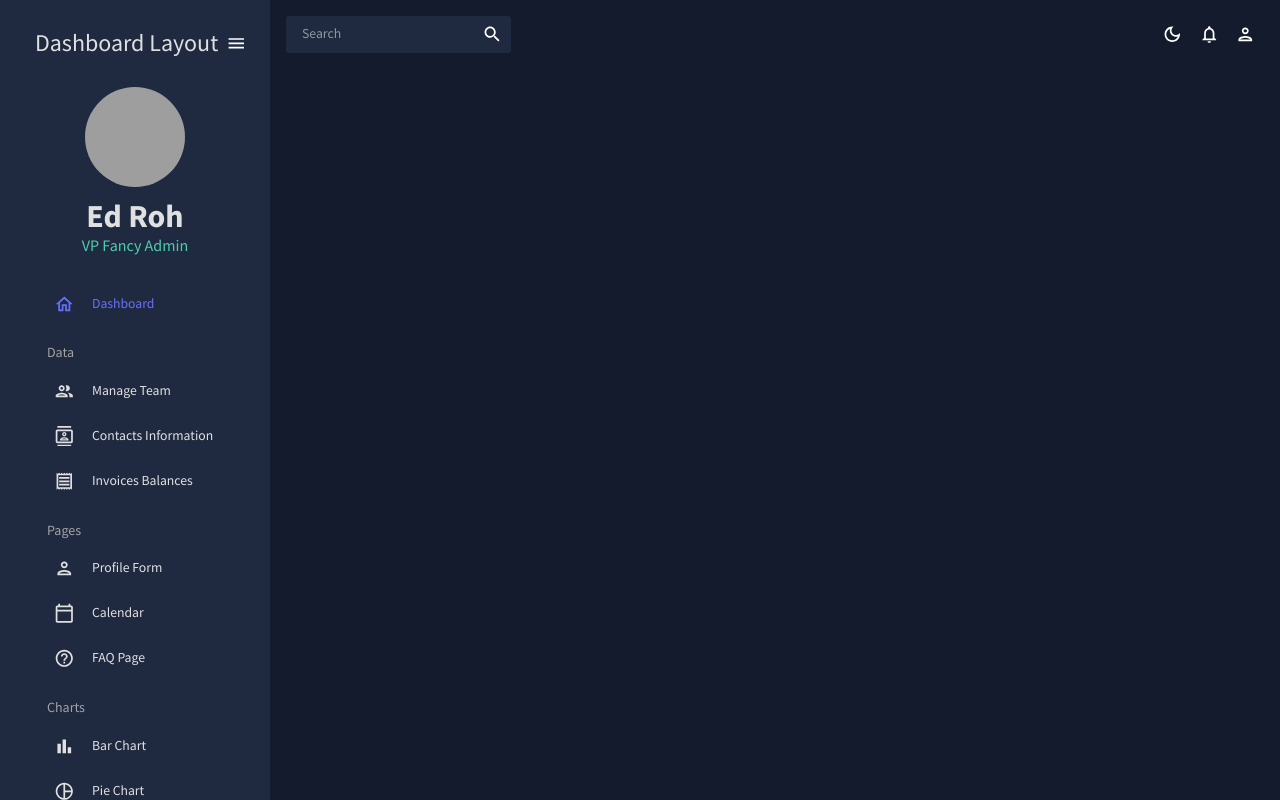
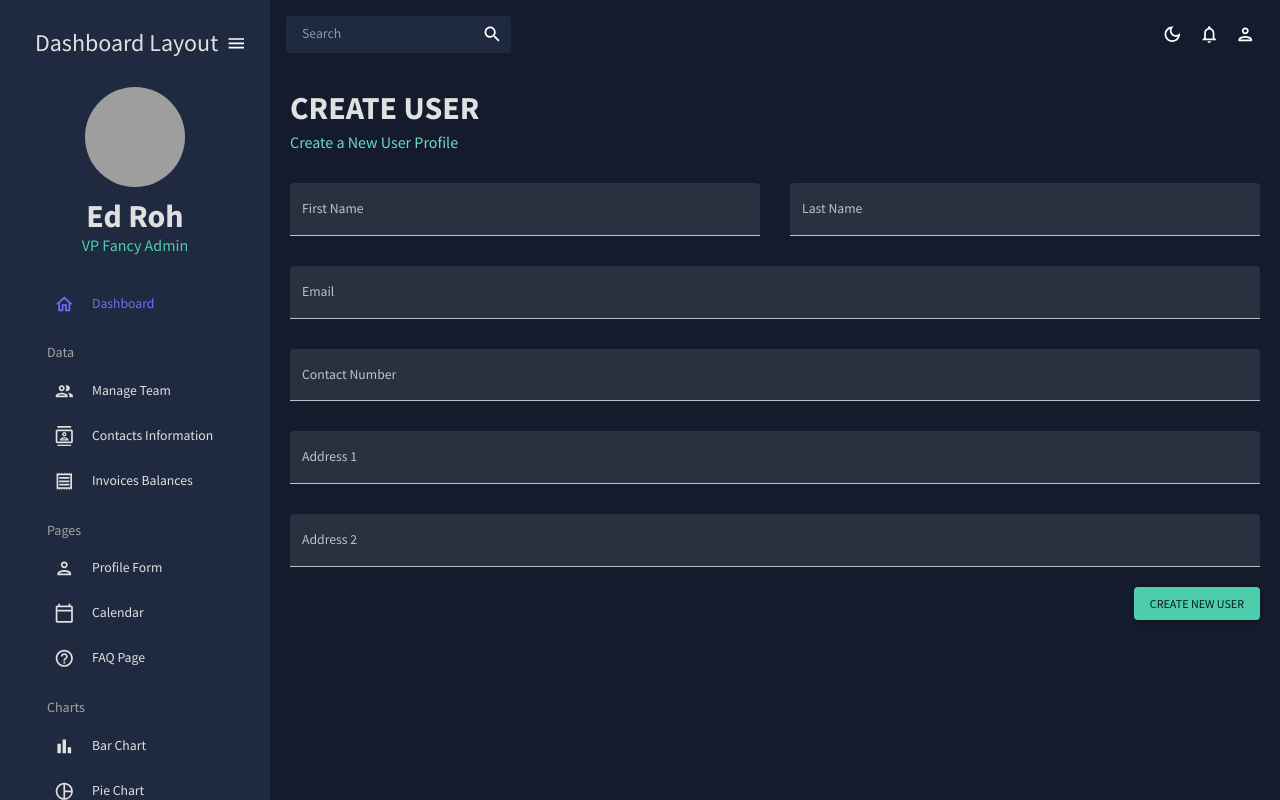
Before and after one commit to ZawadAhmed/react-dashboard, a React (Create React App) app: page /form in a window 1280 px wide. Built offline with nearby package versions, Linux system fonts and the light colour scheme; grey boxes are pictures that could not be loaded.

Commit message:
Adding of Form feature

```diff
--- a/src/App.js
+++ b/src/App.js
@@ -1,10 +1,22 @@
 import { useState } from "react";
-import { Routes, Route, BrowserRouter } from "react-router-dom";
+import { Routes, Route } from "react-router-dom";
 import Topbar from "./components/global/topbar";
 import Sidebar from "./components/global/sidebar";
 import { CssBaseline, ThemeProvider } from "@mui/material";
 import { ColorModeContext, useMode } from "./theme";
 
+//routes
+import Calendar from "./pages/calendar";
+//import Pie from "./pages/pie";
+//import Bar from "./pages/bar";
+//import Line from "./pages/line";
+//import FAQ from "./pages/faq";
+//import Invoices from "./pages/invoices";
+import Dashboard from "./pages/dashboard";
+//import Team from "./pages/team";
+import Form from "./pages/form";
+//import Geography from "./pages/geography";
+//import Contacts from "./pages/contacts";
 
 function App() {
   const [theme, colorMode] = useMode();
@@ -19,8 +31,21 @@
           <main className="content">
             <Topbar setIsSidebar={setIsSidebar} />
 
-            <Routes>
-            </Routes>
+          <Routes>
+            <Route path="/" element={<Dashboard />} />
+              {/*<Route path="/team" element={<Team />} />
+              <Route path="/contacts" element={<Contacts />} />
+              <Route path="/invoices" element={<Invoices />} />
+
+              <Route path="/bar" element={<Bar />} />
+              <Route path="/pie" element={<Pie />} />
+              <Route path="/line" element={<Line />} />
+              <Route path="/faq" element={<FAQ />} />
+
+              <Route path="/geography" element={<Geography />} /> */}
+               <Route path="/calendar" element={<Calendar />} />
+               <Route path="/form" element={<Form />} />
+          </Routes>
 
           </main>
         </div>
--- a/src/pages/form.js
+++ b/src/pages/form.js
@@ -0,0 +1,154 @@
+import { Box, Button, TextField } from "@mui/material";
+import { Formik } from "formik";
+import * as yup from "yup";
+import useMediaQuery from "@mui/material/useMediaQuery";
+import Header from "../components/Header";
+
+const Form = () => {
+  const isNonMobile = useMediaQuery("(min-width:600px)");
+
+  const handleFormSubmit = (values) => {
+    console.log(values);
+  };
+
+  return (
+    <Box m="20px">
+      <Header title="CREATE USER" subtitle="Create a New User Profile" />
+
+      <Formik
+        onSubmit={handleFormSubmit}
+        initialValues={initialValues}
+        validationSchema={checkoutSchema}
+      >
+        {({
+          values,
+          errors,
+          touched,
+          handleBlur,
+          handleChange,
+          handleSubmit,
+        }) => (
+          <form onSubmit={handleSubmit}>
+            <Box
+              display="grid"
+              gap="30px"
+              gridTemplateColumns="repeat(4, minmax(0, 1fr))"
+              sx={{
+                "& > div": { gridColumn: isNonMobile ? undefined : "span 4" },
+              }}
+            >
+              <TextField
+                fullWidth
+                variant="filled"
+                type="text"
+                label="First Name"
+                onBlur={handleBlur}
+                onChange={handleChange}
+                value={values.firstName}
+                name="firstName"
+                error={!!touched.firstName && !!errors.firstName}
+                helperText={touched.firstName && errors.firstName}
+                sx={{ gridColumn: "span 2" }}
+              />
+              <TextField
+                fullWidth
+                variant="filled"
+                type="text"
+                label="Last Name"
+                onBlur={handleBlur}
+                onChange={handleChange}
+                value={values.lastName}
+                name="lastName"
+                error={!!touched.lastName && !!errors.lastName}
+                helperText={touched.lastName && errors.lastName}
+                sx={{ gridColumn: "span 2" }}
+              />
+              <TextField
+                fullWidth
+                variant="filled"
+                type="text"
+                label="Email"
+                onBlur={handleBlur}
+                onChange={handleChange}
+                value={values.email}
+                name="email"
+                error={!!touched.email && !!errors.email}
+                helperText={touched.email && errors.email}
+                sx={{ gridColumn: "span 4" }}
+              />
+              <TextField
+                fullWidth
+                variant="filled"
+                type="text"
+                label="Contact Number"
+                onBlur={handleBlur}
+                onChange={handleChange}
+                value={values.contact}
+                name="contact"
+                error={!!touched.contact && !!errors.contact}
+                helperText={touched.contact && errors.contact}
+                sx={{ gridColumn: "span 4" }}
+              />
+              <TextField
+                fullWidth
+                variant="filled"
+                type="text"
+                label="Address 1"
+                onBlur={handleBlur}
+                onChange={handleChange}
+                value={values.address1}
+                name="address1"
+                error={!!touched.address1 && !!errors.address1}
+                helperText={touched.address1 && errors.address1}
+                sx={{ gridColumn: "span 4" }}
+              />
+              <TextField
+                fullWidth
+                variant="filled"
+                type="text"
+                label="Address 2"
+                onBlur={handleBlur}
+                onChange={handleChange}
+                value={values.address2}
+                name="address2"
+                error={!!touched.address2 && !!errors.address2}
+                helperText={touched.address2 && errors.address2}
+                sx={{ gridColumn: "span 4" }}
+              />
+            </Box>
+            <Box display="flex" justifyContent="end" mt="20px">
+              <Button type="submit" color="secondary" variant="contained">
+                Create New User
+              </Button>
+            </Box>
+          </form>
+        )}
+      </Formik>
+    </Box>
+  );
+};
+
+const phoneRegExp =
+  /^((\+[1-9]{1,4}[ -]?)|(\([0-9]{2,3}\)[ -]?)|([0-9]{2,4})[ -]?)*?[0-9]{3,4}[ -]?[0-9]{3,4}$/;
+
+const checkoutSchema = yup.object().shape({
+  firstName: yup.string().required("required"),
+  lastName: yup.string().required("required"),
+  email: yup.string().email("invalid email").required("required"),
+  contact: yup
+    .string()
+    .matches(phoneRegExp, "Phone number is not valid")
+    .required("required"),
+  address1: yup.string().required("required"),
+  address2: yup.string().required("required"),
+});
+const initialValues = {
+  firstName: "",
+  lastName: "",
+  email: "",
+  contact: "",
+  address1: "",
+  address2: "",
+};
+
+export default Form;
```
